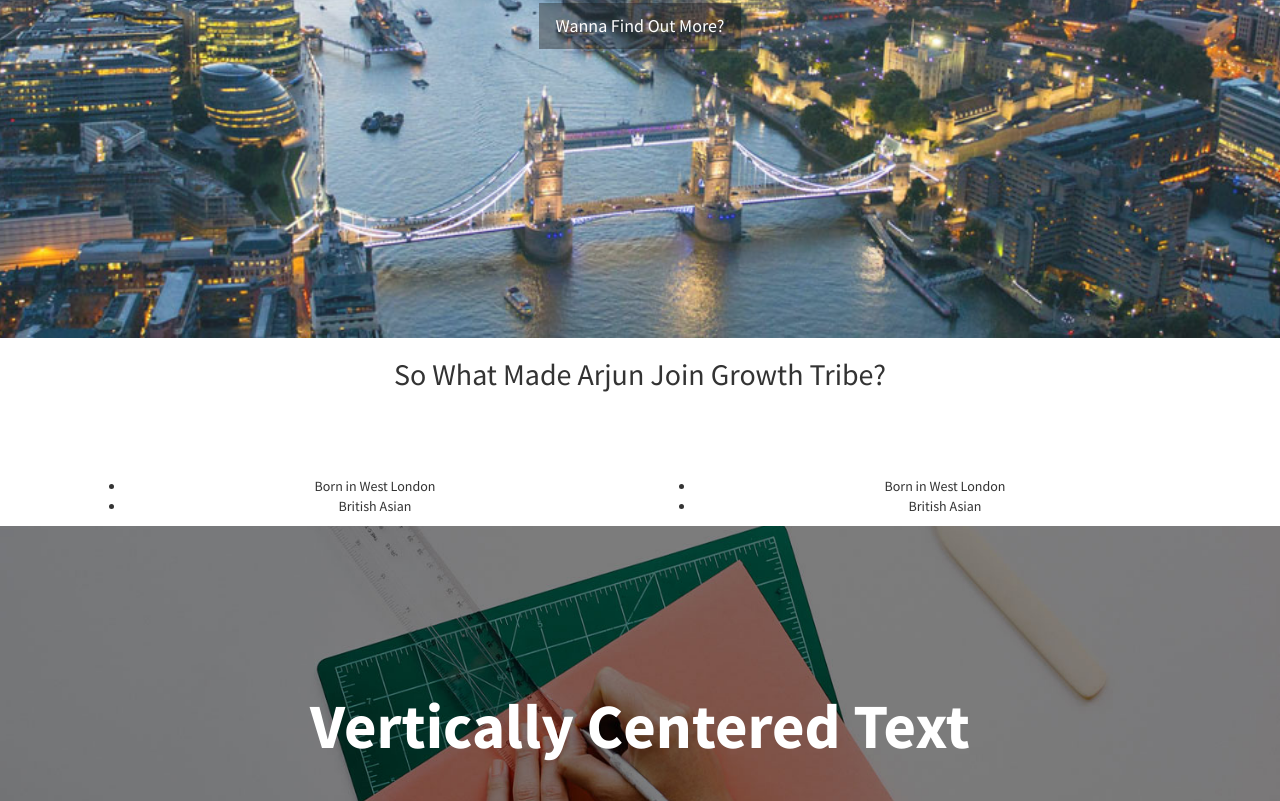
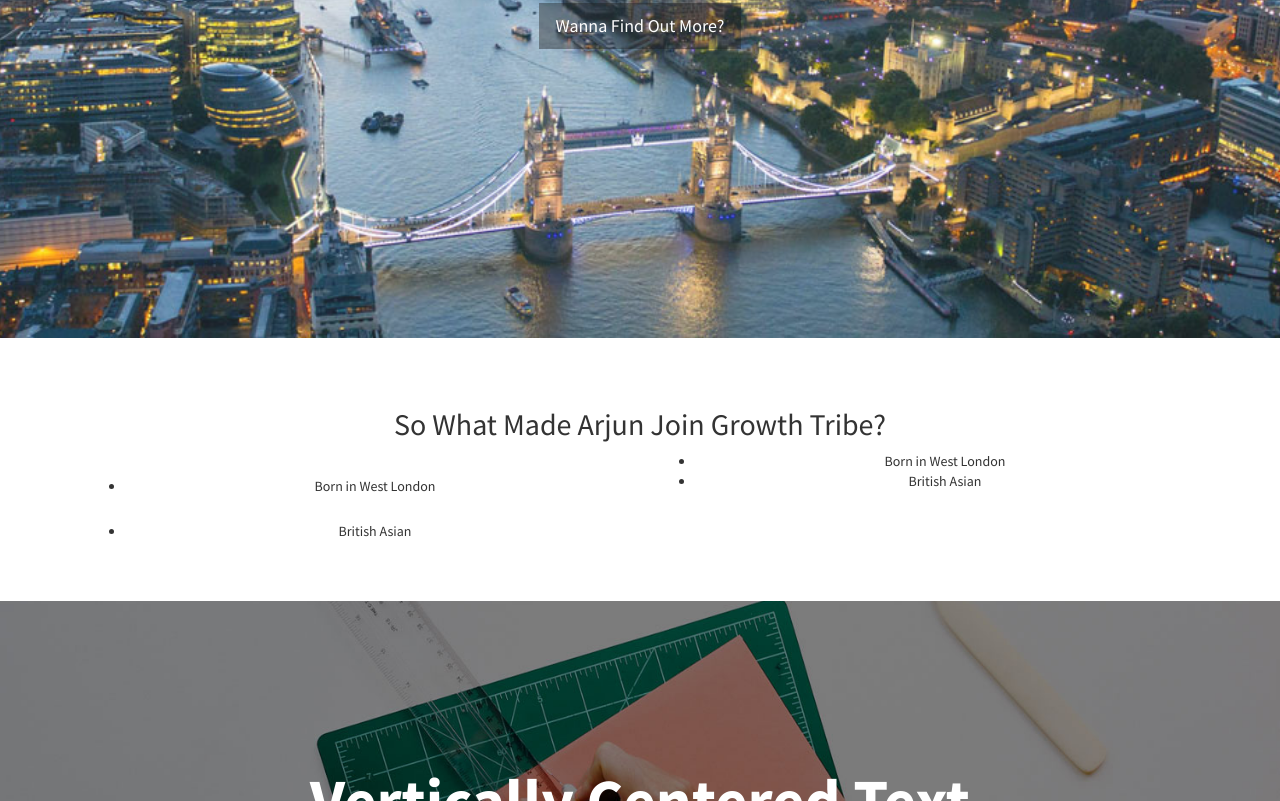
Before and after one commit to arjunbains/me, a plain HTML site: page index.html in a window 1280 px wide. Shown: the part 462-1263 px from the top of the page. Drawn offline with Linux system fonts and the light colour scheme.

Commit message:
Update stylish-portfolio.css

```diff
--- a/css/stylish-portfolio.css
+++ b/css/stylish-portfolio.css
@@ -171,12 +171,14 @@ hr.small {
 
 /* About */
 
-.about {
+.growthtribe {
     padding: 50px 0;
 }
 
-.aboutme {
-    margin-top: 75px;
+.reasons {
+    margin-top: 25px;
+    text-decoration: none;
+
 
 }
 
@@ -203,6 +205,9 @@ hr.small {
 
 .portfolio-item {
     margin-bottom: 30px;
+    width: 7em;
+    height: 5em;
+
 }
 
 .img-portfolio {
```
